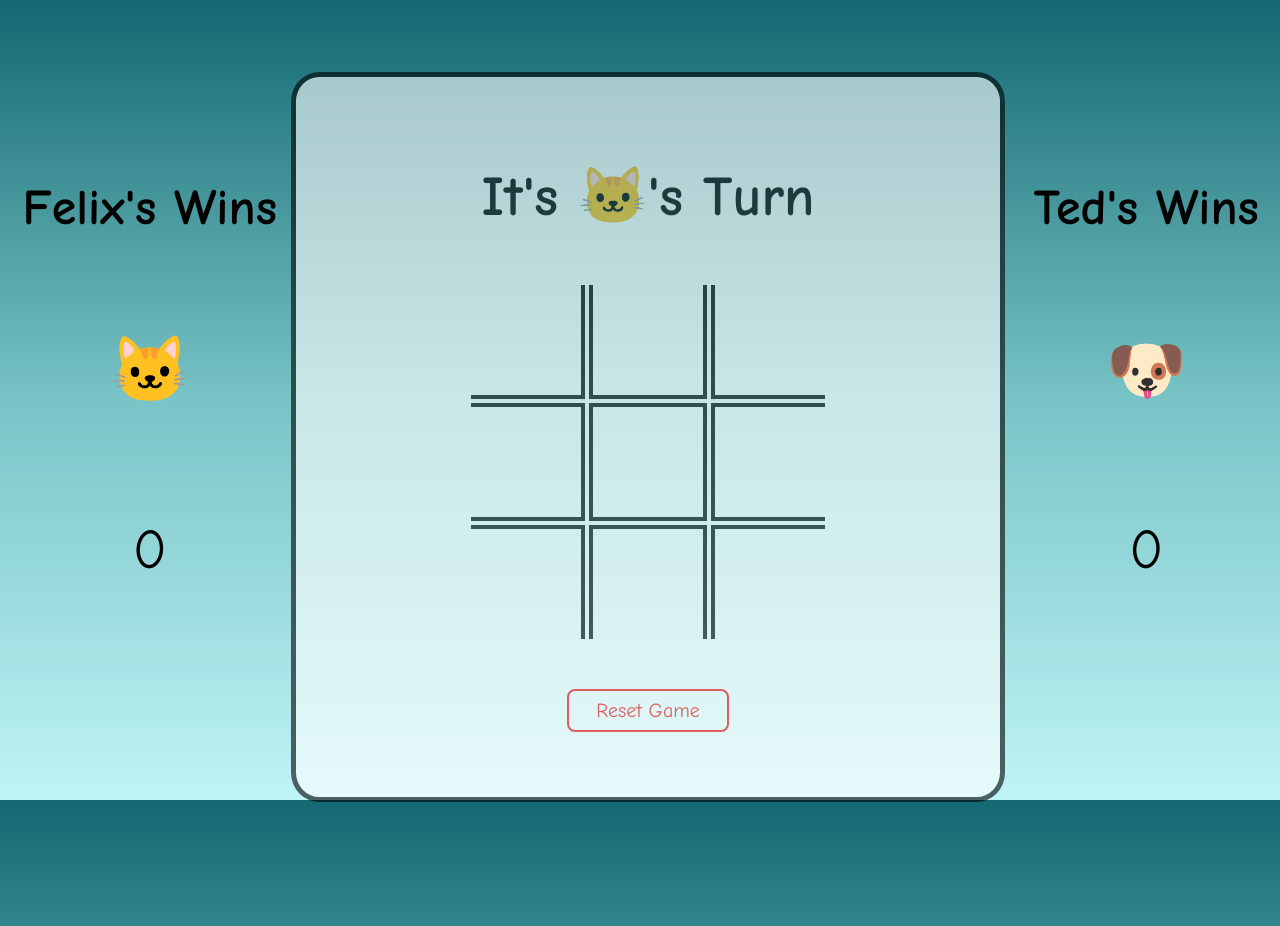
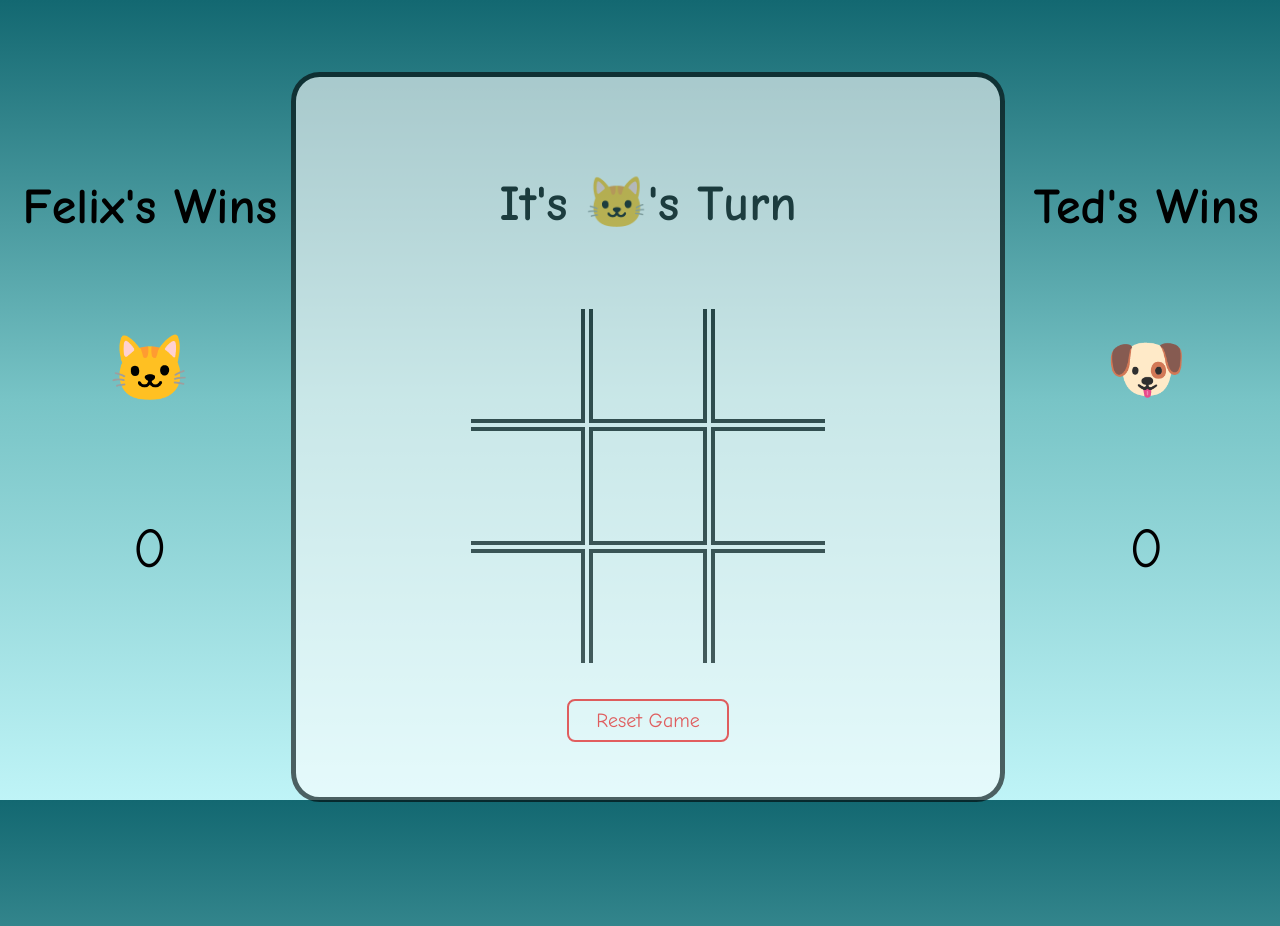
Before and after one commit to cagallo/tic-tac-toe, a plain HTML site: page index.html in a window 1280 px wide. Drawn offline with Linux system fonts and the light colour scheme.

Commit message:
Add display winner class to CSS to fix bug

```diff
--- a/styles.css
+++ b/styles.css
@@ -24,20 +24,21 @@ div {
   font-size: 50px;
 }
 
-h1 {
+/* h1 {
   margin-top: 15%;
-}
+} */
 
 h2 {
   font-size: 65px;
 }
 
 
-.players-turn {
+.players-turn
+.game-winner {
   font-size: 56px;
   font-weight: bold;
   margin-bottom: 3%;
-  margin-top: 3%;
+  margin-top: 2%;
 }
 
 .player-one-left,
@@ -117,7 +118,7 @@ h2 {
 }
 
 .reset-button {
-  margin-top: 7%;
+  margin-top: 5%;
   background: transparent;
   border-radius: 8px;
   border-style: solid;
@@ -127,7 +128,7 @@ h2 {
   width: 23%;
 }
 
-button:hover {
+.reset-button:hover {
   background-color: white;
 }
 
```
